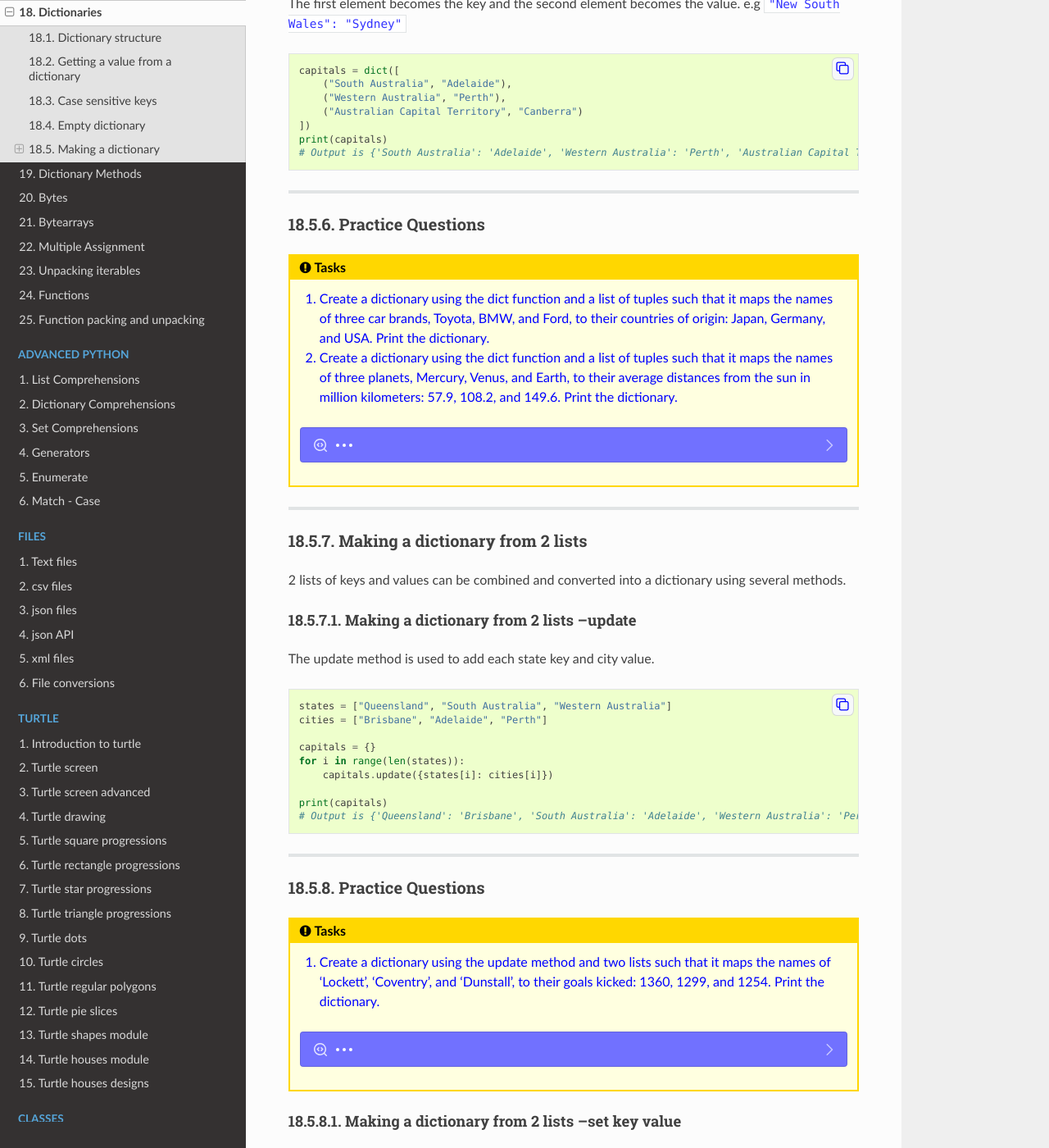
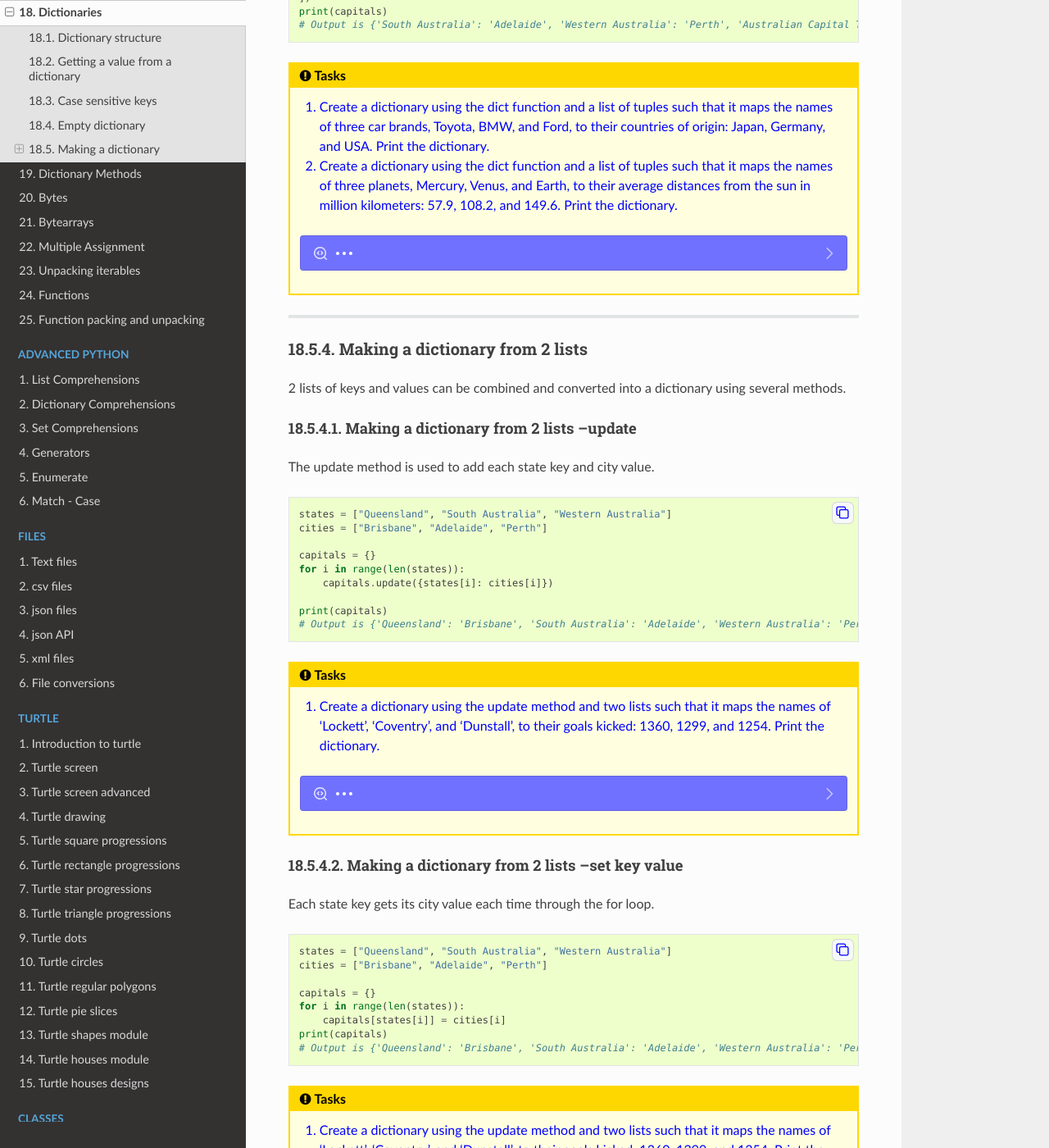
Before and after one commit to gmc-code/PC-Python, a Sphinx documentation site: the page built from docs/python/dictionaries.rst, in a window 1280 px wide and 1400 px high, scrolled down 3722 px. Shown: the whole window at 82% size. Built offline with Sphinx 7.4.7 and the Read the Docs theme 2.0.0, drawn with Linux system fonts in a browser that asks for light colours; pages that are not in the unit, such as notebooks, are missing from menus; some of the changed text lies outside the part shown.

Commit message:
heading removal

```diff
--- a/docs/python/dictionaries.rst
+++ b/docs/python/dictionaries.rst
@@ -116,11 +116,6 @@ Making a dictionary: curly brackets
                     }
     print(state_capitals)
 
-----
-
-Practice Questions
-~~~~~~~~~~~~~~~~~~~~~~~~
-
 .. admonition:: Tasks
 
     #. Create a dictionary using curly brackets such that it maps the names of three countries, Japan, France and England, to their capitals: Tokyo, Paris and London. Print the dictionary.
@@ -180,11 +175,6 @@ Making a dictionary from a list of lists
     print(state_capitals)
     # Output is {'New South Wales': 'Sydney', 'Victoria': 'Melbourne', 'Queensland': 'Brisbane'}
 
-----
-
-Practice Questions
-~~~~~~~~~~~~~~~~~~~~~~~~
-
 .. admonition:: Tasks
 
     #. Create a dictionary using the dict function and a list of lists such that it maps the names of three programming languages, Python, Java, and C++, to their creators: Guido van Rossum, James Gosling, and Bjarne Stroustrup. Print the dictionary.
@@ -243,11 +233,6 @@ Making a dictionary from a list of tuples
     ])
     print(capitals)
     # Output is {'South Australia': 'Adelaide', 'Western Australia': 'Perth', 'Australian Capital Territory': 'Canberra'}
-
-----
-
-Practice Questions
-~~~~~~~~~~~~~~~~~~~~~~~~
 
 .. admonition:: Tasks
 
@@ -313,11 +298,6 @@ Making a dictionary from 2 lists --update
     # Output is {'Queensland': 'Brisbane', 'South Australia': 'Adelaide', 'Western Australia': 'Perth'}
 
 
-----
-
-Practice Questions
-~~~~~~~~~~~~~~~~~~~~~~~~
-
 .. admonition:: Tasks
 
     #. Create a dictionary using the update method and two lists such that it maps the names of 'Lockett', 'Coventry', and 'Dunstall', to their goals kicked: 1360, 1299, and 1254. Print the dictionary.
@@ -360,11 +340,6 @@ Making a dictionary from 2 lists --set key value
     # Output is {'Queensland': 'Brisbane', 'South Australia': 'Adelaide', 'Western Australia': 'Perth'}
 
 
-----
-
-Practice Questions
-~~~~~~~~~~~~~~~~~~~~~~~~
-
 .. admonition:: Tasks
 
     #. Create a dictionary using the update method and two lists such that it maps the names of 'Lockett', 'Coventry', and 'Dunstall', to their goals kicked: 1360, 1299, and 1254. Print the dictionary.
@@ -405,11 +380,6 @@ Making a dictionary from 2 lists --dict and zip
     capitals = dict(zip(states, cities))
     print(capitals)
     # Output is {'Queensland': 'Brisbane', 'South Australia': 'Adelaide', 'Western Australia': 'Perth'}
-
-----
-
-Practice Questions
-~~~~~~~~~~~~~~~~~~~~~~~~
 
 .. admonition:: Tasks
 
@@ -462,11 +432,6 @@ Making a dictionary by dictionary comprehension from 2 lists
     print(capitals)
 
 
-----
-
-Practice Questions
-~~~~~~~~~~~~~~~~~~~~~~~~
-
 .. admonition:: Tasks
 
     #. Create a dictionary using a dictionary comprehension via the indexes of two lists such that it maps the names of 'Lockett', 'Coventry', and 'Dunstall', to their goals kicked: 1360, 1299, and 1254. Print the dictionary.
@@ -499,11 +464,6 @@ Practice Questions
 
     capitals = {state: city for state, city in zip(states, cities)}
     print(capitals)
-
-----
-
-Practice Questions
-~~~~~~~~~~~~~~~~~~~~~~~~
 
 .. admonition:: Tasks
 
@@ -552,11 +512,6 @@ Making a dictionary from key word arguments
     simple_dict = dict(a=1, b=2, c=3, d=4)
     print(simple_dict)
     # Output is {'a': 1, 'b': 2, 'c': 3, 'd': 4}
-
-----
-
-Practice Questions
-~~~~~~~~~~~~~~~~~~~~~~~~
 
 .. admonition:: Tasks
 
--- a/docs/python_advanced/dict_comprehensions.rst
+++ b/docs/python_advanced/dict_comprehensions.rst
@@ -21,6 +21,8 @@ Dictionary comprehension
 
 Dictionary comprehension of the range function, lists and strings
 ----------------------------------------------------------------------
+
+| Syntax:
 
 .. py:function:: new_dictionary = {key: value for item in iterable}
 
```
Also changed, not shown: docs/python/dictionary_methods.rst (+0 -36 lines).
